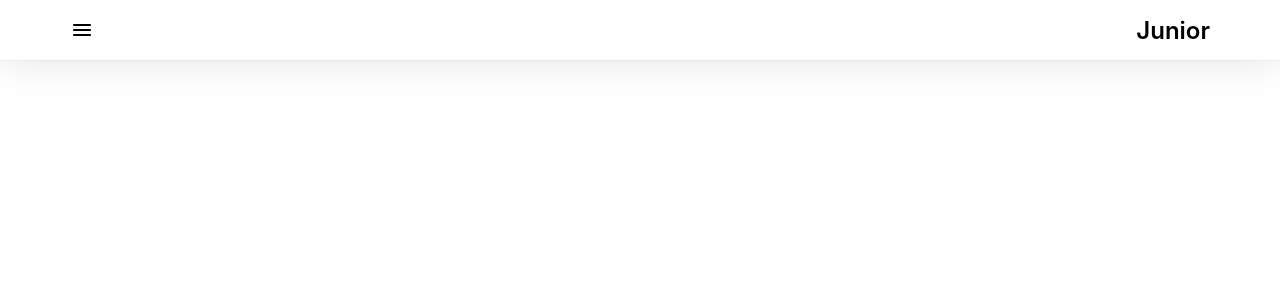
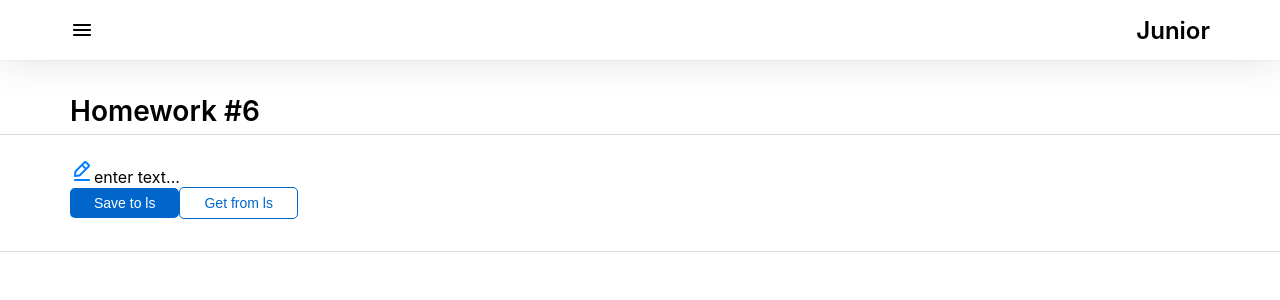
Before and after one commit to Vitalik9135eb2/tasks-Ignat, a React (Create React App) app: page /#/junior in a window 1280 px wide. Shown: the top 300 px of the page. Built offline with nearby package versions, Linux system fonts and the light colour scheme.

Commit message:
HW 6 start

```diff
--- a/src/s2-homeworks/hw05/pages/Junior.tsx
+++ b/src/s2-homeworks/hw05/pages/Junior.tsx
@@ -1,5 +1,5 @@
 import React from 'react'
-// import HW6 from '../../hw06/HW6'
+import HW6 from '../../hw06/HW6'
 // import HW7 from '../../hw07/HW7'
 // import HW8 from '../../hw08/HW8'
 // import HW9 from '../../hw09/HW9'
@@ -7,7 +7,7 @@
 function Junior() {
     return (
         <div id={'hw5-page-junior'}>
-            {/*<HW6 />*/}
+            <HW6 />
             {/*<HW7 />*/}
             {/*<HW8 />*/}
             {/*<HW9 />*/}
--- a/src/s2-homeworks/hw06/common/c4-SuperEditableSpan/SuperEditableSpan.tsx
+++ b/src/s2-homeworks/hw06/common/c4-SuperEditableSpan/SuperEditableSpan.tsx
@@ -42,17 +42,20 @@
 
     const onEnterCallback = () => {
         // выключить editMode при нажатии Enter // делают студенты
+        setEditMode(!editMode)
 
         onEnter?.()
     }
     const onBlurCallback = (e: React.FocusEvent<HTMLInputElement>) => {
         // выключить editMode при нажатии за пределами инпута // делают студенты
+        setEditMode(!editMode)
 
         onBlur?.(e)
     }
     const onDoubleClickCallBack = (
         e: React.MouseEvent<HTMLSpanElement, MouseEvent>
     ) => {
+        setEditMode(!editMode)
         // включить editMode при двойном клике // делают студенты
 
         onDoubleClick?.(e)
```
